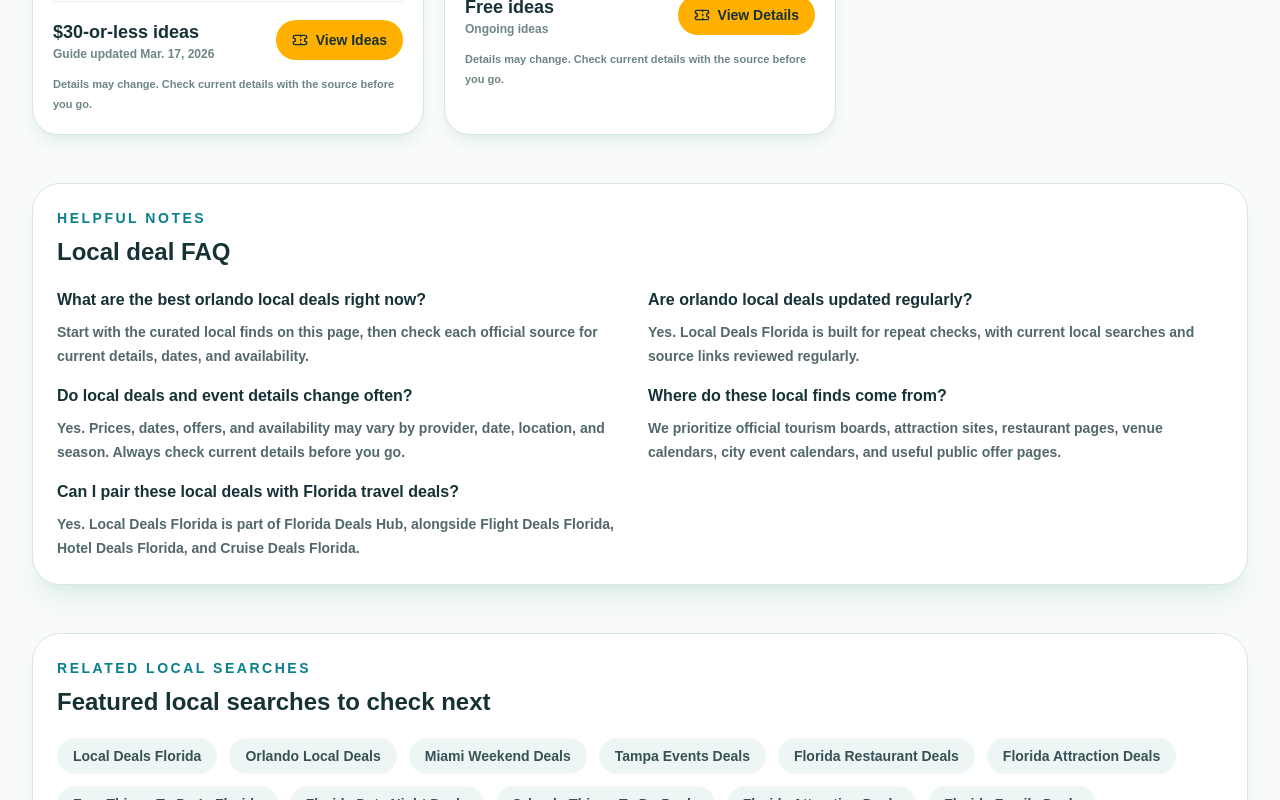
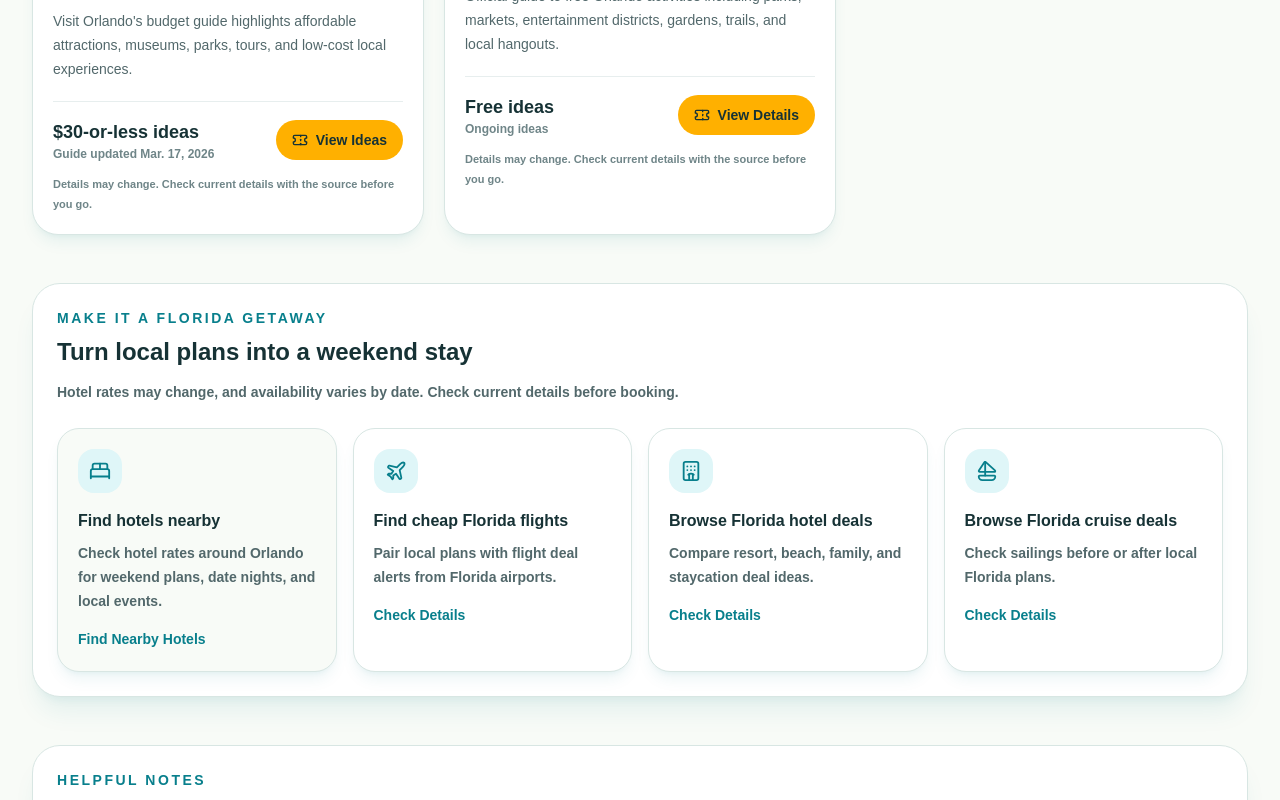
Before and after one commit to jmanock/ldflorida, a Next.js app: page /orlando-local-deals in a window 1280 px wide. Shown: the part 2000-2800 px from the top of the page. Built offline with nearby package versions, Linux system fonts and the light colour scheme.

Commit message:
update site

```diff
--- a/app/[slug]/page.tsx
+++ b/app/[slug]/page.tsx
@@ -2,7 +2,9 @@ import type { Metadata } from "next";
 import Link from "next/link";
 import { notFound } from "next/navigation";
 import { getLandingPage, landingPagePath, landingPages, type LandingPageConfig } from "../../data/landing-pages";
+import { getBookingCityForPage, getBookingUrlForCity } from "../../lib/booking-links";
 import { getEnrichedDeals } from "../../lib/local-data";
+import FloridaGetawayBlock from "../components/FloridaGetawayBlock";
 import LocalDealCard, { type LocalDeal } from "../components/LocalDealCard";
 import NewsletterForm from "../components/NewsletterForm";
 import SisterSitesSection from "../components/SisterSitesSection";
@@ -119,6 +121,8 @@ export default async function LandingPage({ params }: PageProps) {
     .map((relatedSlug) => getLandingPage(relatedSlug))
     .filter((relatedPage): relatedPage is LandingPageConfig => Boolean(relatedPage));
   const faqs = buildFaqs(page);
+  const bookingCity = getBookingCityForPage(page.slug);
+  const bookingUrl = bookingCity ? getBookingUrlForCity(bookingCity) : null;
   const breadcrumbs = {
     "@context": "https://schema.org",
     "@type": "BreadcrumbList",
@@ -190,6 +194,11 @@ export default async function LandingPage({ params }: PageProps) {
             <p className="text-sm font-black uppercase tracking-[0.18em] text-[#087f8c]">{page.eyebrow}</p>
             <h1 className="mt-4 text-4xl font-black leading-tight text-[#163235] sm:text-6xl">{page.h1}</h1>
             <p className="mt-5 max-w-2xl text-lg font-semibold leading-8 text-[#385154]">{page.intro}</p>
+            {bookingCity ? (
+              <p className="mt-3 max-w-2xl text-base font-semibold leading-7 text-[#52686b]">
+                Planning around {bookingCity}? Compare current local finds with nearby hotels and weekend stay options when it makes sense.
+              </p>
+            ) : null}
             <p className="mt-4 text-sm font-black uppercase tracking-[0.14em] text-[#087f8c]">
               Updated: May 2026 · Last checked {lastUpdated} · New deals added regularly
             </p>
@@ -236,6 +245,8 @@ export default async function LandingPage({ params }: PageProps) {
           ))}
         </div>
       </section>
+
+      {bookingCity && bookingUrl ? <FloridaGetawayBlock bookingUrl={bookingUrl} category={page.h1} city={bookingCity} /> : null}
 
       <section className="mx-auto max-w-7xl px-4 pb-12 sm:px-6 lg:px-8">
         <div className="rounded-[28px] border border-[#d8e6e3] bg-white p-6 shadow-xl shadow-[#087f8c]/8">
--- /dev/null
+++ b/app/components/FloridaGetawayBlock.tsx
@@ -0,0 +1,90 @@
+"use client";
+
+import { BedDouble, Hotel, Plane, Sailboat } from "lucide-react";
+import type { BookingCity } from "../../lib/booking-links";
+
+type FloridaGetawayBlockProps = {
+  bookingUrl: string;
+  city: BookingCity;
+  category: string;
+};
+
+const networkCards = [
+  {
+    title: "Find cheap Florida flights",
+    description: "Pair local plans with flight deal alerts from Florida airports.",
+    href: "https://flightdealsflorida.org",
+    icon: Plane
+  },
+  {
+    title: "Browse Florida hotel deals",
+    description: "Compare resort, beach, family, and staycation deal ideas.",
+    href: "https://hoteldealsflorida.org",
+    icon: Hotel
+  },
+  {
+    title: "Browse Florida cruise deals",
+    description: "Check sailings before or after local Florida plans.",
+    href: "https://cruisedealsflorida.org",
+    icon: Sailboat
+  }
+];
+
+export default function FloridaGetawayBlock({ bookingUrl, city, category }: FloridaGetawayBlockProps) {
+  function trackHotelClick() {
+    window.gtag?.("event", "hotel_booking_click", {
+      site: "localdealsflorida.org",
+      source: "local",
+      provider: "booking",
+      city,
+      category,
+      page_path: window.location.pathname,
+      outbound_url: bookingUrl
+    });
+  }
+
+  return (
+    <section className="mx-auto max-w-7xl px-4 pb-12 sm:px-6 lg:px-8">
+      <div className="rounded-[28px] border border-[#d8e6e3] bg-white p-6 shadow-xl shadow-[#087f8c]/8">
+        <div className="max-w-2xl">
+          <p className="text-sm font-black uppercase tracking-[0.18em] text-[#087f8c]">Make It a Florida Getaway</p>
+          <h2 className="mt-2 text-2xl font-black text-[#163235]">Turn local plans into a weekend stay</h2>
+          <p className="mt-3 text-sm font-semibold leading-6 text-[#52686b]">
+            Hotel rates may change, and availability varies by date. Check current details before booking.
+          </p>
+        </div>
+        <div className="mt-6 grid gap-4 md:grid-cols-2 lg:grid-cols-4">
+          <a
+            className="card-lift rounded-[22px] border border-[#d8e6e3] bg-[#f8fbf7] p-5 shadow-lg shadow-[#087f8c]/8"
+            href={bookingUrl}
+            onClick={trackHotelClick}
+            rel="noopener noreferrer"
+            target="_blank"
+          >
+            <div className="grid h-11 w-11 place-items-center rounded-2xl bg-[#dff6f8] text-[#087f8c]">
+              <BedDouble size={22} aria-hidden="true" />
+            </div>
+            <h3 className="mt-4 font-black text-[#163235]">Find hotels nearby</h3>
+            <p className="mt-2 text-sm font-semibold leading-6 text-[#52686b]">Check hotel rates around {city} for weekend plans, date nights, and local events.</p>
+            <span className="mt-4 inline-flex text-sm font-black text-[#087f8c]">Find Nearby Hotels</span>
+          </a>
+
+          {networkCards.map((card) => {
+            const Icon = card.icon;
+
+            return (
+              <a className="card-lift rounded-[22px] border border-[#d8e6e3] bg-white p-5 shadow-lg shadow-[#087f8c]/8" href={card.href} key={card.href}>
+                <div className="grid h-11 w-11 place-items-center rounded-2xl bg-[#dff6f8] text-[#087f8c]">
+                  <Icon size={22} aria-hidden="true" />
+                </div>
+                <h3 className="mt-4 font-black text-[#163235]">{card.title}</h3>
+                <p className="mt-2 text-sm font-semibold leading-6 text-[#52686b]">{card.description}</p>
+                <span className="mt-4 inline-flex text-sm font-black text-[#087f8c]">Check Details</span>
+              </a>
+            );
+          })}
+        </div>
+      </div>
+    </section>
+  );
+}
--- a/app/components/SisterSitesSection.tsx
+++ b/app/components/SisterSitesSection.tsx
@@ -59,8 +59,6 @@ export default function SisterSitesSection() {
                 href={site.href}
                 key={site.title}
                 onClick={() => trackNavigation(site.title, site.href)}
-                rel="noopener noreferrer"
-                target="_blank"
               >
                 <div className="grid h-12 w-12 place-items-center rounded-2xl bg-[#dff6f8] text-[#087f8c]">
                   <Icon size={22} aria-hidden="true" />
--- a/app/components/SiteFooter.tsx
+++ b/app/components/SiteFooter.tsx
@@ -36,19 +36,19 @@ export default function SiteFooter() {
           <div>
             <h3 className="font-black">Network</h3>
             <div className="mt-3 grid gap-2 text-sm font-semibold text-[#52686b]">
-              <a href="https://flightdealsflorida.org" onClick={() => trackNavigation("Flight Deals", "https://flightdealsflorida.org")} rel="noopener noreferrer" target="_blank">
+              <a href="https://flightdealsflorida.org" onClick={() => trackNavigation("Flight Deals", "https://flightdealsflorida.org")}>
                 Flight Deals
               </a>
-              <a href="https://hoteldealsflorida.org" onClick={() => trackNavigation("Hotel Deals", "https://hoteldealsflorida.org")} rel="noopener noreferrer" target="_blank">
+              <a href="https://hoteldealsflorida.org" onClick={() => trackNavigation("Hotel Deals", "https://hoteldealsflorida.org")}>
                 Hotel Deals
               </a>
-              <a href="https://cruisedealsflorida.org" onClick={() => trackNavigation("Cruise Deals", "https://cruisedealsflorida.org")} rel="noopener noreferrer" target="_blank">
+              <a href="https://cruisedealsflorida.org" onClick={() => trackNavigation("Cruise Deals", "https://cruisedealsflorida.org")}>
                 Cruise Deals
               </a>
               <a href="https://localdealsflorida.org" onClick={() => trackNavigation("Local Deals", "https://localdealsflorida.org")}>
                 Local Deals
               </a>
-              <a href="https://floridadealshub.com" onClick={() => trackNavigation("Florida Deals Hub", "https://floridadealshub.com")} rel="noopener noreferrer" target="_blank">
+              <a href="https://floridadealshub.com" onClick={() => trackNavigation("Florida Deals Hub", "https://floridadealshub.com")}>
                 Florida Deals Hub
               </a>
             </div>
@@ -75,6 +75,9 @@ export default function SiteFooter() {
           </div>
         </div>
       </div>
+      <div className="border-t border-[#d8e6e3] px-4 py-4 text-center text-xs font-semibold leading-5 text-[#6f8588] sm:px-6 lg:px-8">
+        Florida Deals Hub may earn a commission when you book through some links. This helps keep our deal alerts free.
+      </div>
     </footer>
   );
 }
--- a/app/components/SiteHeader.tsx
+++ b/app/components/SiteHeader.tsx
@@ -43,8 +43,6 @@ export default function SiteHeader() {
               key={site.label}
               aria-current={site.active ? "page" : undefined}
               onClick={() => trackNavigation(site.label, site.href)}
-                rel={site.href.startsWith("http") ? "noopener noreferrer" : undefined}
-                target={site.href.startsWith("http") ? "_blank" : undefined}
             >
               {site.label}
             </a>
@@ -71,8 +69,6 @@ export default function SiteHeader() {
             href={site.href}
             key={site.label}
             onClick={() => trackNavigation(site.label, site.href)}
-            rel={site.href.startsWith("http") ? "noopener noreferrer" : undefined}
-            target={site.href.startsWith("http") ? "_blank" : undefined}
           >
             {site.label}
           </a>
--- a/app/page.tsx
+++ b/app/page.tsx
@@ -238,8 +238,6 @@ export default function Home() {
                 className="card-lift rounded-[24px] border border-[#d8e6e3] bg-white p-6 shadow-lg shadow-[#087f8c]/8"
                 href={promo.href}
                 key={promo.title}
-                rel="noopener noreferrer"
-                target="_blank"
               >
                 <div className="grid h-12 w-12 place-items-center rounded-2xl bg-[#dff6f8] text-[#087f8c]">
                   <Icon size={22} aria-hidden="true" />
--- /dev/null
+++ b/lib/booking-links.ts
@@ -0,0 +1,45 @@
+export function getBookingLink(url: string) {
+  return url;
+}
+
+export const cityBookingLinks = {
+  Orlando: getBookingLink("https://www.booking.com/searchresults.html?ss=Orlando"),
+  Miami: getBookingLink("https://www.booking.com/searchresults.html?ss=Miami"),
+  Tampa: getBookingLink("https://www.booking.com/searchresults.html?ss=Tampa"),
+  "Fort Lauderdale": getBookingLink("https://www.booking.com/searchresults.html?ss=Fort+Lauderdale"),
+  Jacksonville: getBookingLink("https://www.booking.com/searchresults.html?ss=Jacksonville+Florida"),
+  "St. Petersburg": getBookingLink("https://www.booking.com/searchresults.html?ss=St+Petersburg+Florida"),
+  "Daytona Beach": getBookingLink("https://www.booking.com/searchresults.html?ss=Daytona+Beach"),
+  "St. Augustine": getBookingLink("https://www.booking.com/searchresults.html?ss=St+Augustine")
+} as const;
+
+export type BookingCity = keyof typeof cityBookingLinks;
+
+const slugCityMap: Record<string, BookingCity> = {
+  "orlando-local-deals": "Orlando",
+  "orlando-things-to-do-deals": "Orlando",
+  "miami-local-deals": "Miami",
+  "miami-weekend-deals": "Miami",
+  "tampa-local-deals": "Tampa",
+  "tampa-events-deals": "Tampa",
+  "fort-lauderdale-local-deals": "Fort Lauderdale",
+  "fort-lauderdale-restaurant-deals": "Fort Lauderdale",
+  "jacksonville-local-deals": "Jacksonville",
+  "jacksonville-family-deals": "Jacksonville",
+  "st-petersburg-local-deals": "St. Petersburg",
+  "st-petersburg-date-night-deals": "St. Petersburg",
+  "daytona-beach-local-deals": "Daytona Beach",
+  "st-augustine-local-deals": "St. Augustine",
+  "florida-weekend-deals": "Orlando",
+  "florida-date-night-deals": "St. Petersburg",
+  "florida-family-deals": "Orlando",
+  "florida-attraction-deals": "Orlando"
+};
+
+export function getBookingCityForPage(slug: string) {
+  return slugCityMap[slug];
+}
+
+export function getBookingUrlForCity(city: BookingCity) {
+  return cityBookingLinks[city];
+}
```
Also changed, not shown: data/landing-pages.ts (+5 -5 lines), 1 other file (tests, documents, lock files or other folders). Lines whose indentation alone changed are shown as unchanged.
